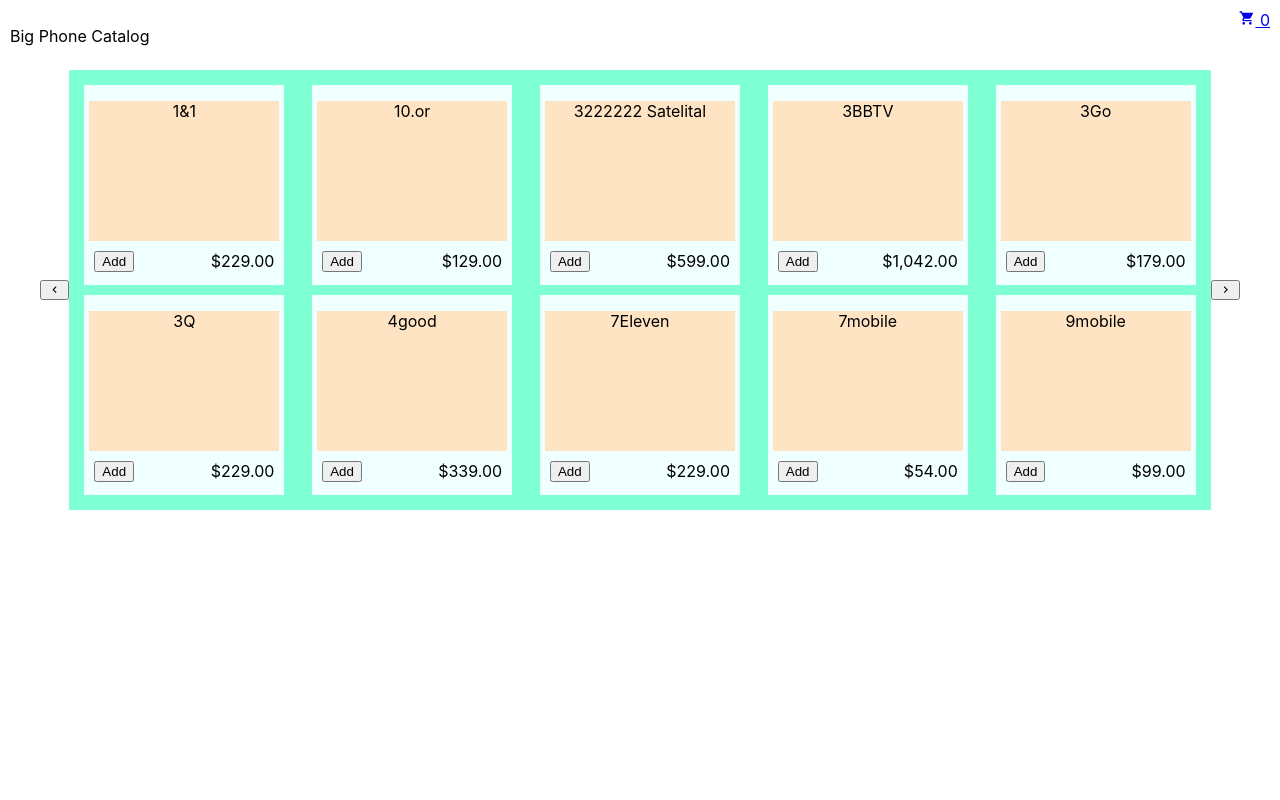
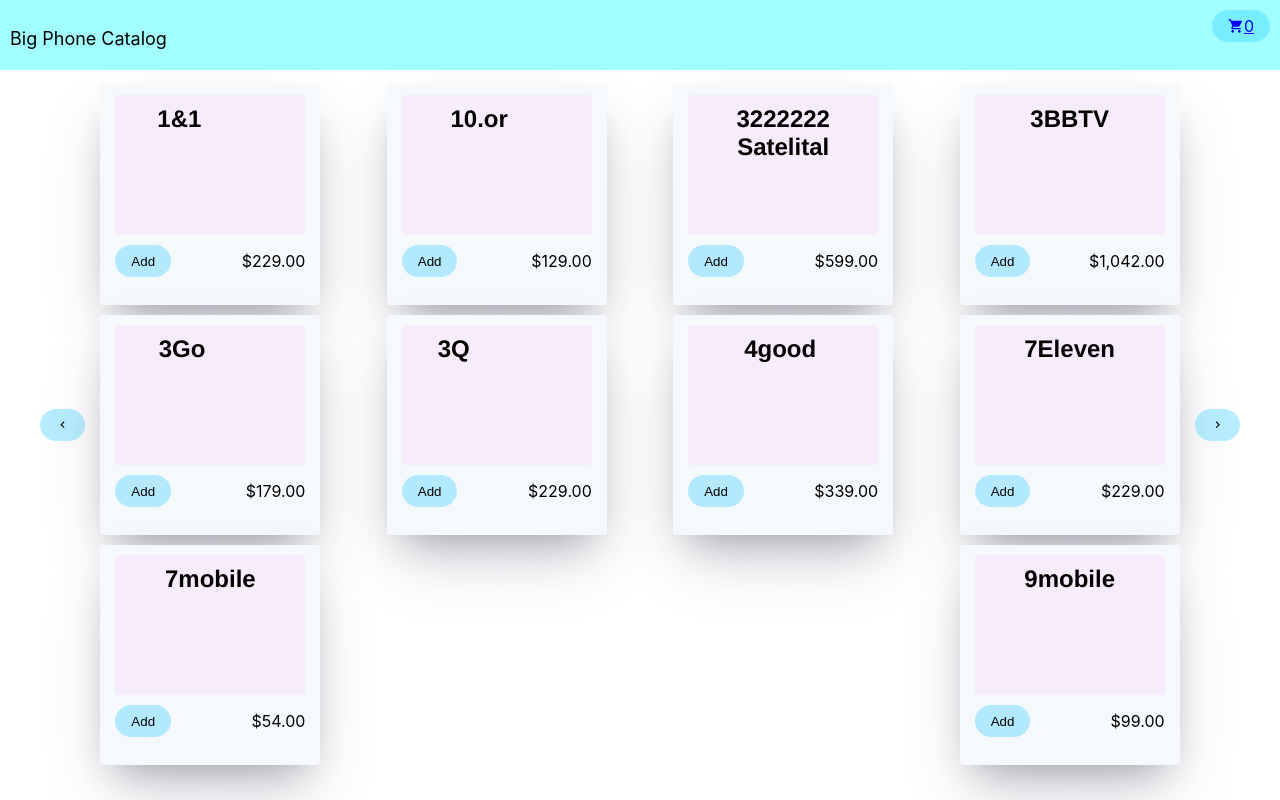
Before and after one commit to T0ASTMalone/big-phone-catalog, a React (Create React App) app: page / in a window 1280 px wide. Built offline with nearby package versions, Linux system fonts and the light colour scheme.

Commit message:
added catalog styles and pre fetching

```diff
--- a/src/App.css
+++ b/src/App.css
@@ -1,5 +1,6 @@
 .App {
   text-align: center;
+  /* background-color: #61dafb; */
 }
 
 .App-logo {
--- a/src/components/Carousel/Carousel.css
+++ b/src/components/Carousel/Carousel.css
@@ -2,10 +2,15 @@
   margin: auto;
   display: flex;
   max-width: 1200px;
+  text-align: center;
+  -webkit-transition: opacity 3s ease-in-out;
+  -moz-transition: opacity 3s ease-in-out;
+  -ms-transition: opacity 3s ease-in-out;
+  -o-transition: opacity 3s ease-in-out;
+   opacity: 1;
 }
 
 .carousel-item-container {
-  background-color: aquamarine;
   display: flex;
   flex-wrap: wrap;
   justify-content: space-between;
@@ -13,6 +18,14 @@
 }
 
 .carousel-control {
-  height: 20px;
+  /* height: 20px; */
   margin: auto;
 }
+
+.fade-out {
+  opacity: 0;
+  -webkit-transition: opacity 1s ease-in-out;
+  -moz-transition: opacity 1s ease-in-out;
+  -ms-transition: opacity 1s ease-in-out;
+  -o-transition: opacity 1s ease-in-out;
+}
--- a/src/components/Carousel/Carousel.js
+++ b/src/components/Carousel/Carousel.js
@@ -1,11 +1,16 @@
-import React, { useContext, useState } from "react";
+import React, { useContext, useEffect, useState } from "react";
 import CarouselItem from "./CarouselItem/CarouselItem";
 import "./Carousel.css";
 import { ShopContext } from "../../context/BigPhoneCatalogContext";
 import { MdKeyboardArrowLeft, MdKeyboardArrowRight } from "react-icons/md";
 
-const Carousel = ({ catalog, handleUpdatePage, page }) => {
-  const { dispatch } = useContext(ShopContext);
+const Carousel = ({ catalog, handleUpdatePage, page, last, next }) => {
+  const {
+    state: { cart },
+    dispatch,
+  } = useContext(ShopContext);
+
+  const [update, setUpdate] = useState(false)
 
   const handleAddToCart = (item) => {
     // TODO: prevent same item from adding to cart if already exists or simply
@@ -13,20 +18,41 @@
     dispatch({ type: "ADD_TO_CART", payload: item });
   };
 
+  useEffect(() => {
+    const t = update;
+    setUpdate(!t);
+    setTimeout(() => {
+      setUpdate(!!t);
+    }, 2000)
+  }, [page])
+
   // TODO: add fantom Carousel Item to load new page
   return (
     <div className="carousel">
-      <button onClick={() => handleUpdatePage(page - 1)} id="backward" className="carousel-control">
-        <MdKeyboardArrowLeft/>
+      <button
+        onClick={() => handleUpdatePage(page - 1)}
+        id="backward"
+        className="carousel-control btn"
+      >
+        <MdKeyboardArrowLeft />
       </button>
-      <div className="carousel-item-container">
+      <div className={"carousel-item-container"}>
         {catalog !== null &&
           catalog.results.map((r, i) => (
-            <CarouselItem key={i} item={r} handleAddItem={handleAddToCart} />
+            <CarouselItem
+              key={i}
+              item={r}
+              handleAddItem={handleAddToCart}
+              inCart={cart.filter((c) => c.brand === r.brand).length > 0}
+            />
           ))}
       </div>
-      <button onClick={() => handleUpdatePage(page + 1)} id="forward" className="carousel-control">
-        <MdKeyboardArrowRight/>
+      <button
+        onClick={() => handleUpdatePage(page + 1)}
+        id="forward"
+        className="carousel-control btn"
+      >
+        <MdKeyboardArrowRight />
       </button>
     </div>
   );
--- a/src/components/Carousel/CarouselItem/CarouselItem.css
+++ b/src/components/Carousel/CarouselItem/CarouselItem.css
@@ -1,19 +1,43 @@
 .carousel-item {
   width: 200px;
   height: 200px;
-  background-color: azure;
+  background-color:  #F6F9FC ;
+  border-radius: 3px;
+  box-shadow: 0 30px 60px -12px rgba(50,50,93,0.25),0 18px 36px -18px rgba(0,0,0,0.3);
+  padding: 10px;
   margin: 5px;
 }
 
 .phone-card {
   width: 95%;
   height: 70%;
-  background-color: bisque;
+  background-color: #f6a4ed27;
   margin: auto;
+  border-radius: 3px;
+}
+
+.carousel-item-controls-container {
+  padding: 10px 0;
+  justify-content: space-between;
+  display: flex;
+}
+
+.phone-card-text {
+  font: bold 24px "Helvetica Neue", Helvetica, Arial, sans-serif;
+  margin: auto;
+  width: 50%;
+  display: table-cell;
+  vertical-align: middle;
+  padding: 10px;
+}
+
+.selected {
+  background-color: #f6a4ed91;
 }
 
 .carousel-item-controls {
-  padding: 10px;
-  justify-content: space-between;
-  display: flex;
+  margin-top: auto;
+  margin-bottom: auto;
+  margin-left: 5px;
+  margin-right: 5px;
 }
--- a/src/components/Carousel/CarouselItem/CarouselItem.js
+++ b/src/components/Carousel/CarouselItem/CarouselItem.js
@@ -3,17 +3,17 @@
 import useFormatCurrency from "../../utils/useFormatCurrency";
 import "./CarouselItem.css";
 
-const CarouselItem = ({ item, handleAddItem }) => {
+const CarouselItem = ({ item, handleAddItem, inCart }) => {
   const formatter = useFormatCurrency('en-US', 'USD')
 
   return (
     <div className="carousel-item">
-      <div className="phone-card">
-        <p>{item.brand}</p>
+      <div className={"phone-card " + (inCart ? "selected" : "")}>
+        <p className="phone-card-text">{item.brand}</p>
       </div>
-      <div className="carousel-item-controls">
-        <button onClick={() => handleAddItem(item)} className="add-to-cart-btn">Add</button>
-        <span>{formatter.format(item.price)}</span>
+      <div className="carousel-item-controls-container">
+        <button onClick={() => !inCart && handleAddItem(item)} className="add-to-cart-btn btn clickable carousel-item-controls">Add</button>
+        <span className="carousel-item-controls">{formatter.format(item.price)}</span>
       </div>
     </div>
   );
--- a/src/components/Cart/CartItem/CartItem.css
+++ b/src/components/Cart/CartItem/CartItem.css
@@ -1,5 +1,7 @@
 .cart-item{
   height: 200px;
+  background-color: aqua;
+  box-shadow: 0 13px 27px -5px rgba(50,50,93,0.25),0 8px 16px -8px rgba(0,0,0,0.3);
 }
 
 
@@ -12,6 +14,7 @@
 .cart-item-img{
   width: 200px;
   height: 200px;
+  align-items: center;
   background-color: aqua;
 }
 
--- a/src/components/Header/Header.css
+++ b/src/components/Header/Header.css
@@ -3,4 +3,24 @@
   display: flex;
   justify-content: space-between;
   padding: 10px;
+  background-color: rgba(0, 255, 255, 0.363);
 }
+
+.header-brand {
+  font-size: 18px;
+}
+
+.fade.hide-opacity{
+  opacity: 0;
+}
+
+.fade {
+  color: #FFFFFF;
+  text-align: center;
+
+  -webkit-transition: opacity 1s ease-in-out;
+  -moz-transition: opacity 1s ease-in-out;
+  -ms-transition: opacity 1s ease-in-out;
+  -o-transition: opacity 1s ease-in-out;
+   opacity: 1;
+}
--- a/src/components/Header/Header.js
+++ b/src/components/Header/Header.js
@@ -1,16 +1,24 @@
-import React, { useContext } from "react";
+import React, { useContext, useEffect, useState } from "react";
 import { Link } from "react-router-dom";
 import { ShopContext } from "../../context/BigPhoneCatalogContext";
 import { MdShoppingCart } from "react-icons/md";
 import "./Header.css";
 
 const Header = () => {
-  // TODO: add styles to slightly shrink header on scroll
-  const {state} = useContext(ShopContext)
+  const [alternate, setAlternate] = useState(false)  // TODO: add styles to slightly shrink header on scroll
+  const {state: {cart}} = useContext(ShopContext)
+
+  useEffect(() => {
+    setInterval(() => {
+      console.log("running alternate");
+      setAlternate(!alternate)
+    }, 2000)
+  }, [])
+
   return (
-    <header>
-      <p>Big Phone Catalog</p>
-      <Link to="/checkout"><MdShoppingCart/> <span>{state.cart.length}</span></Link>
+    <header className="container">
+      <p className="header-brand">Big Phone Catalog</p>
+      <Link to="/checkout" className="btn "><MdShoppingCart/> <span>{cart.length}</span></Link>
     </header>
   );
 };
--- a/src/index.css
+++ b/src/index.css
@@ -11,3 +11,50 @@
   font-family: source-code-pro, Menlo, Monaco, Consolas, 'Courier New',
     monospace;
 }
+
+/* Colors */
+/* #1CC6FF */
+/* #97FBD1 */
+/* #F6A4EC */
+
+
+.btn {
+  --hoverTransition: 150ms cubic-bezier(0.215,0.61,0.355,1);
+  --buttonHeight: 32px;
+  border:none;
+  display: inline-flex;
+  align-items: center;
+  height: var(--buttonHeight);
+  padding: 0 calc(var(--buttonHeight) / 2);
+  border-radius: calc(var(--buttonHeight)/2);
+  background-color: #1cc6ff4f;
+  /* background-color: rgba(255, 255, 255, 0.678); */
+  transition: var(--hoverTransition);
+  /* color: #fff; */
+}
+
+.btn:hover {
+  transition: var(--hoverTransition);
+  background-color: #1cc6ff9d;
+}
+
+
+/* You can use pseudo element with skew transformation : */
+
+body {
+  height: 100vh;
+  margin: 0;
+  /* background: yellow; */
+}
+/*
+body:before {
+  content: "";
+  position: absolute;
+  top: 0;
+  bottom: 0;
+  left: 0;
+  width: 300px;
+  background: rgba(0, 0, 0, 0.308);
+  transform: skew(50deg);
+  transform-origin:top;
+} */
--- a/src/routes/Catalog/Catalog.js
+++ b/src/routes/Catalog/Catalog.js
@@ -5,16 +5,41 @@
 const Catalog = () => {
   const [catalog, setCatalog] = useState(null);
   const [page, setPage] = useState(0);
+  const [lastPage, setLastPage] = useState(null);
+  const [nextPage, setNextPage] = useState(null);
+  const [atLastPage, setAtLastPage] = useState(false)
 
   const updatePage = (newPage) => {
+    if (newPage < 0 || (nextPage !== null && nextPage.results.length < 1 && newPage > page)) {
+      return;
+    }
+
     let response = PhoneService.findAllPaginate(newPage, PAGE_SIZE);
 
-    if ((newPage !== page || newPage === 0 )&& newPage >= 0 && response.results.length > 0) {
+    if ((newPage !== page || newPage === 0) && newPage >= 0 && response.results.length > 0) {
       setCatalog(response);
       setPage(newPage);
+      return;
     }
 
+    if (newPage > page) {
+      setCatalog(nextPage);
+    } else {
+      setCatalog(lastPage);
+    }
+
+    setPage(newPage);
   };
+
+  useEffect(() => {
+
+    let lastPage = PhoneService.findAllPaginate(page - 1, PAGE_SIZE);
+    let nextPage = PhoneService.findAllPaginate(page + 1, PAGE_SIZE);
+
+    setLastPage(lastPage);
+
+    setNextPage(nextPage);
+  }, [page]);
 
   useEffect(() => {
     updatePage(0);
@@ -27,7 +52,9 @@
   return (
     <div>
       {catalog !== null && (
-        <Carousel catalog={catalog} page={page} handleUpdatePage={handleUpdatePage} />
+        <>
+          <Carousel catalog={catalog} last={lastPage} page={page} next={nextPage} handleUpdatePage={handleUpdatePage} />
+        </>
       )}
     </div>
   );
```
Also changed, not shown: src/components/Background/Background.js (added, +11 -0 lines), src/assets/download.jpeg (added).
